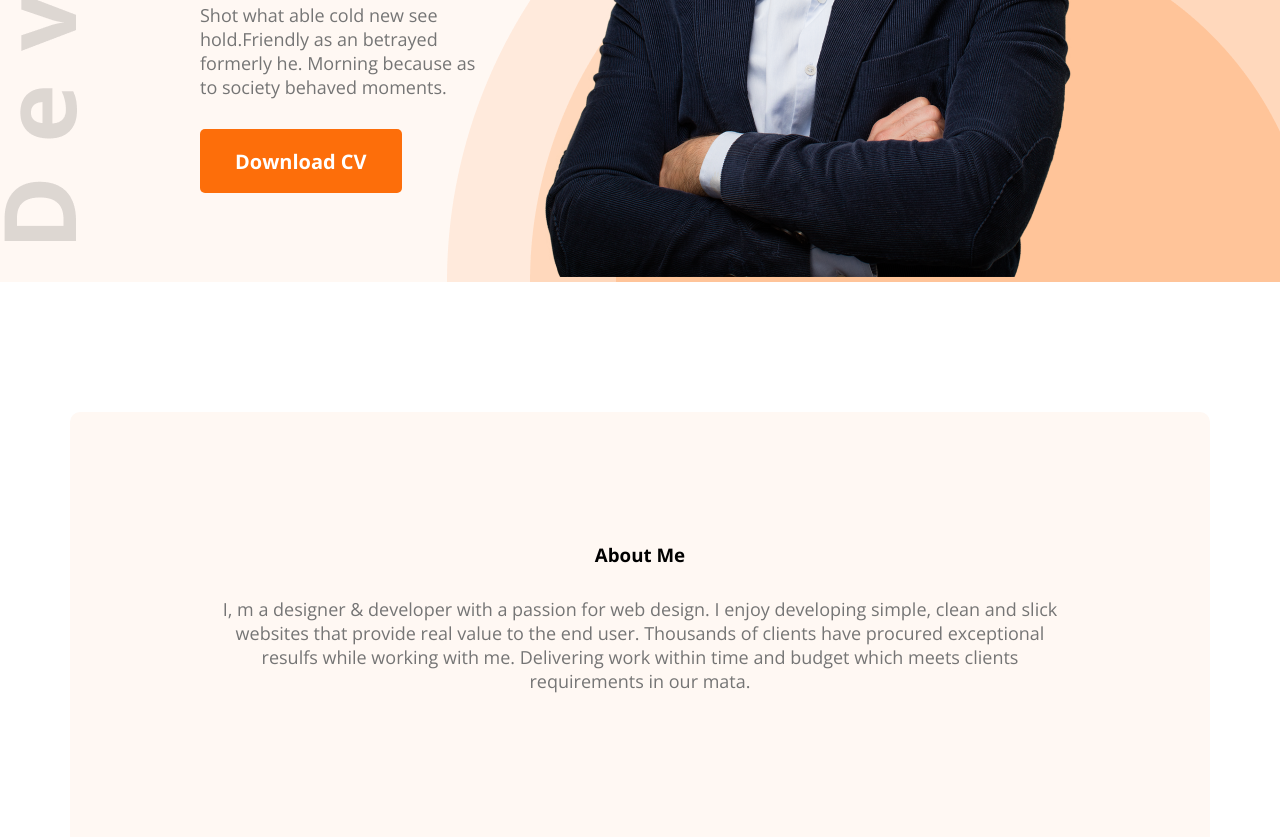
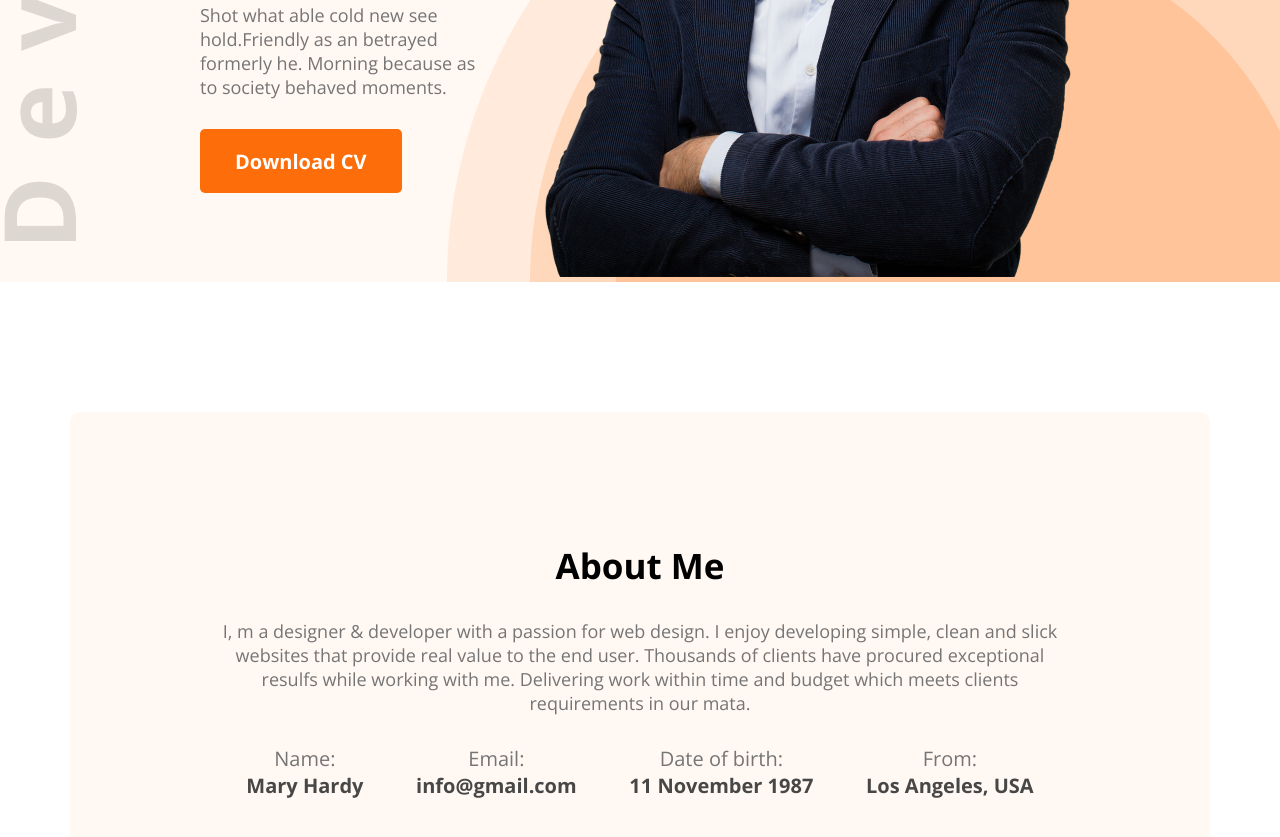
Before and after one commit to mosfiqurRahmanJsd/developer-portfolio2, a plain HTML site: page index.html in a window 1280 px wide. Shown: the part 563-1400 px from the top of the page. Drawn offline with nearby package versions, Linux system fonts and the light colour scheme.

Commit message:
added about section

```diff
--- a/index.html
+++ b/index.html
@@ -49,6 +49,24 @@
                 websites that provide real value to the end user. Thousands of clients have procured exceptional resulfs
                 while working with me. Delivering work within time and budget which meets clients requirements in our
                 mata.</p>
+            <div class="about-info-container">
+                <div class="about-info">
+                    <p class="info-title">Name: </p>
+                    <p class="info-discription">Mary Hardy </p>
+                </div>
+                <div class="about-info">
+                    <p class="info-title">Email:</p>
+                    <p class="info-discription">info@gmail.com</p>
+                </div>
+                <div class="about-info">
+                    <p class="info-title">Date of birth:</p>
+                    <p class="info-discription">11 November 1987</p>
+                </div>
+                <div class="about-info">
+                    <p class="info-title">From:</p>
+                    <p class="info-discription">Los Angeles, USA</p>
+                </div>
+            </div>
         </section>
     </main>
     <footer>
--- a/styles/style.css
+++ b/styles/style.css
@@ -88,16 +88,33 @@ main {
     background: #FFF8F3;
     border-radius: 10px;
     padding: 130px 150px;
+    text-align: center;
 }
 
 .section-title {
-    text-align: center;
     margin-bottom: 30px;
+    font-size: 35px;
+    font-weight: 700;
 }
 
 .section-description {
-    text-align: center;
     color: #757575;
     font-size: 18px;
     margin-bottom: 30px;
 }
+
+.about-info-container {
+    display: flex;
+    justify-content: space-around;
+}
+
+.info-title {
+    font-size: 20px;
+    color: #757575;
+}
+
+.info-discription {
+    font-weight: 700;
+    font-size: 20px;
+    color: #474747;
+}
```
